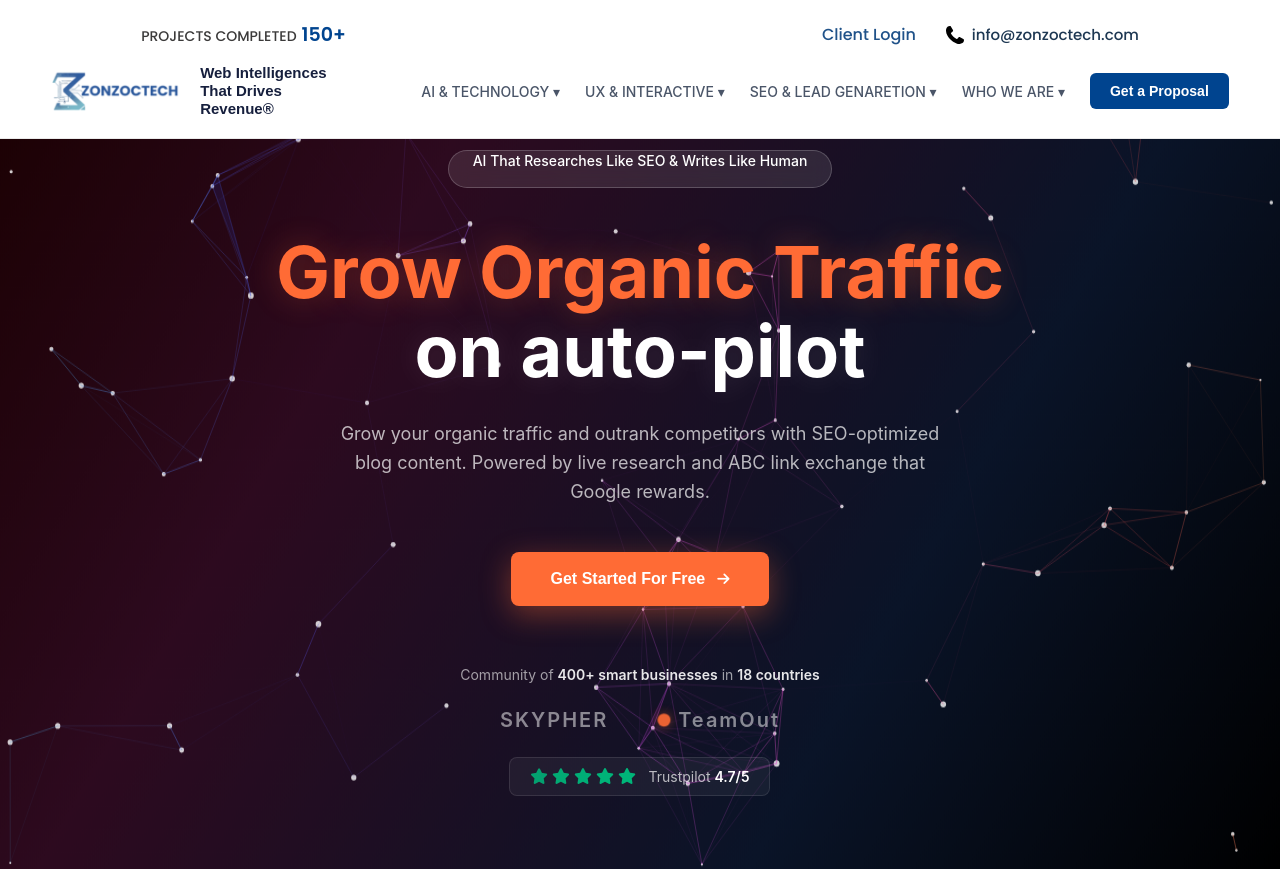
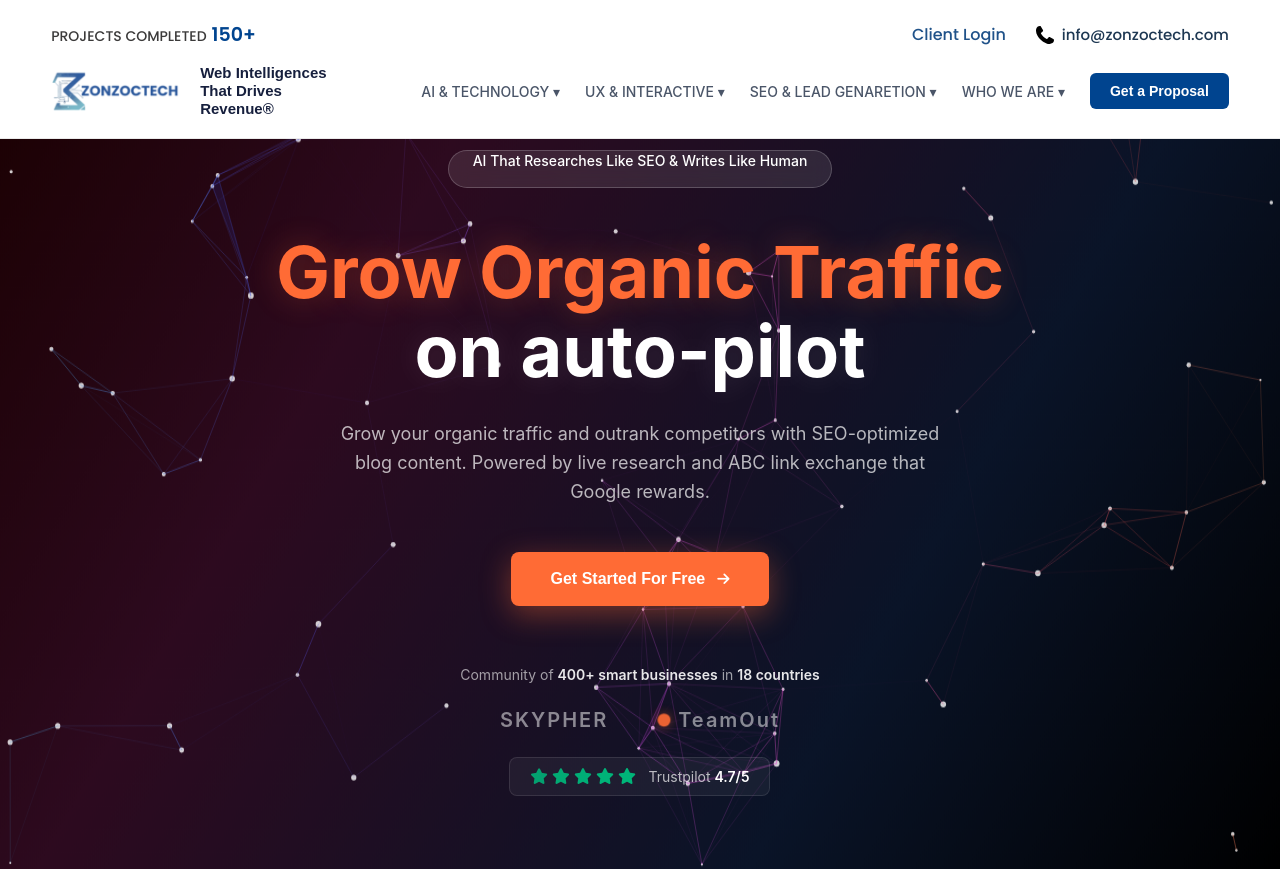
Before and after one commit to suraijzon/version1, a React (Create React App) app: page /ai-seo in a window 1280 px wide. Shown: the top 869 px of the page. Built offline with nearby package versions, Linux system fonts and the light colour scheme; no server answers.

Commit message:
new 16th

```diff
--- a/src/styles/navbar.css
+++ b/src/styles/navbar.css
@@ -394,19 +394,7 @@
   .nav-links {
     gap: 9px;
   }
-  .top-badge {
-  width: 100%;
-  max-width: 1000px;
-  margin: 0 auto;
-  font-family: Poppins;
-  display: flex;
-  align-items: center;
-  justify-content: space-between;
-  color: rgb(59, 58, 58);
-  font-weight: 500;
-  font-size: 14px;
-  padding: 0 4% 15px 4%;
-}
+
 
   .drop-btn {
     font-size: 12px;
@@ -481,20 +469,6 @@
   .nav-links {
     gap: 15px;
   }
-
-  .top-badge {
-  width: 100%;
-  max-width: 1100px;
-  margin: 0 auto;
-  font-family: Poppins;
-  display: flex;
-  align-items: center;
-  justify-content: space-between;
-  color: rgb(59, 58, 58);
-  font-weight: 500;
-  font-size: 14px;
-  padding: 0 4% 15px 4%;
-}
 
   .drop-btn {
     font-size: 14px;
```
